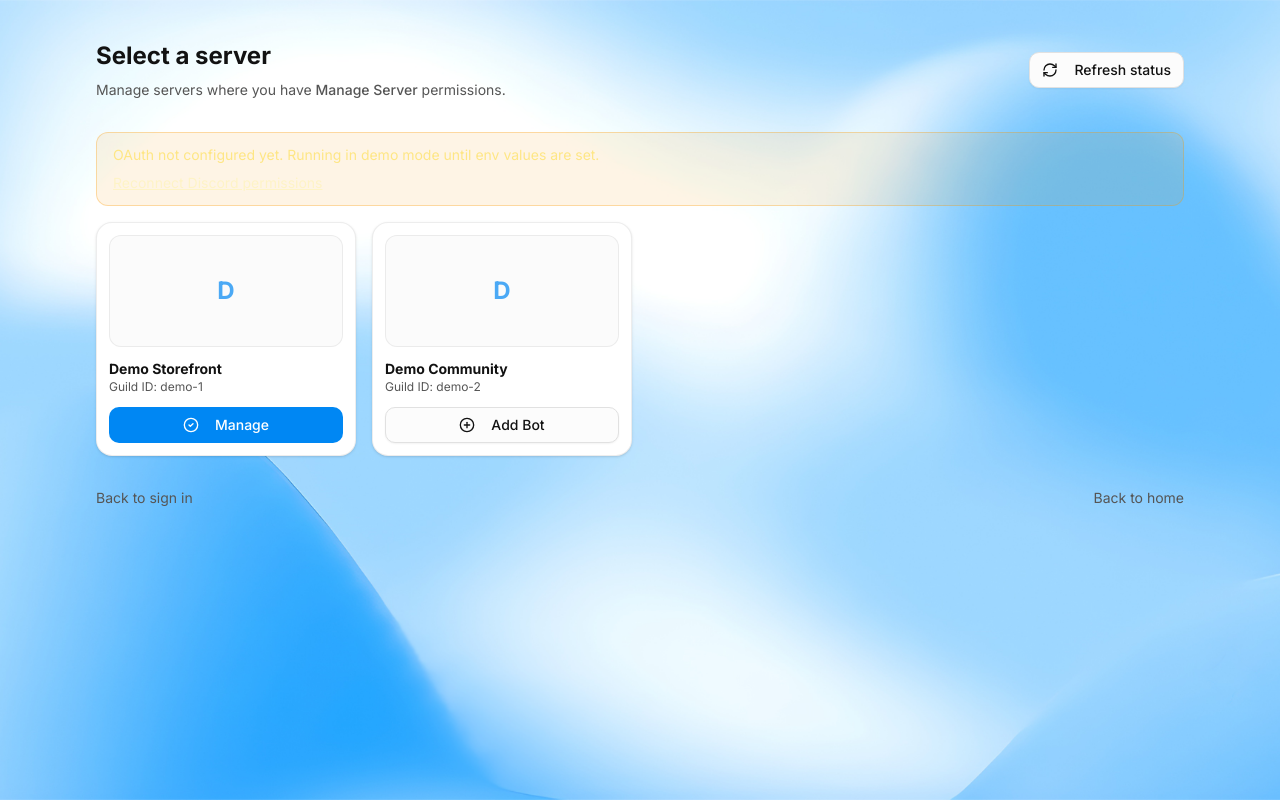
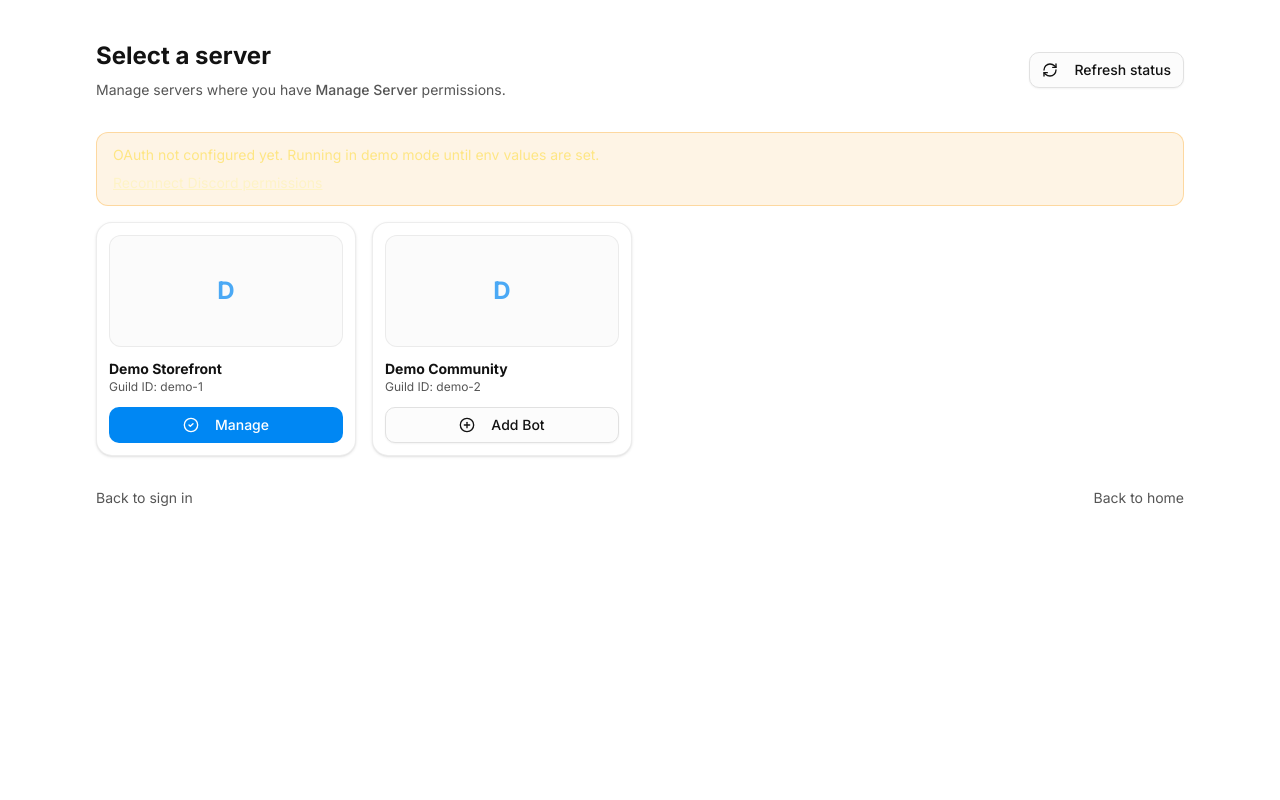
Before and after one commit to wheres222/GUILDPAY, a Next.js app: page /select-server in a window 1280 px wide. Built offline with nearby package versions, Linux system fonts and the light colour scheme; no server answers.

Commit message:
Select-server: plain white background
Co-Authored-By: Claude Opus 4.8 <noreply@anthropic.com>

```diff
--- a/app/select-server/page.tsx
+++ b/app/select-server/page.tsx
@@ -64,16 +64,7 @@ export default async function SelectServerPage({
   }
 
   return (
-    <div className="force-light relative min-h-screen overflow-hidden">
-      <div
-        className="pointer-events-none absolute inset-0 -z-10"
-        style={{
-          backgroundImage: "url('/hero.png')",
-          backgroundSize: "cover",
-          backgroundPosition: "center",
-          backgroundRepeat: "no-repeat",
-        }}
-      />
+    <div className="force-light min-h-screen bg-white">
       <div className="mx-auto w-full max-w-6xl px-4 py-10 lg:px-8">
       <div className="mb-8 flex flex-col gap-3 sm:flex-row sm:items-center sm:justify-between">
         <div>
```
